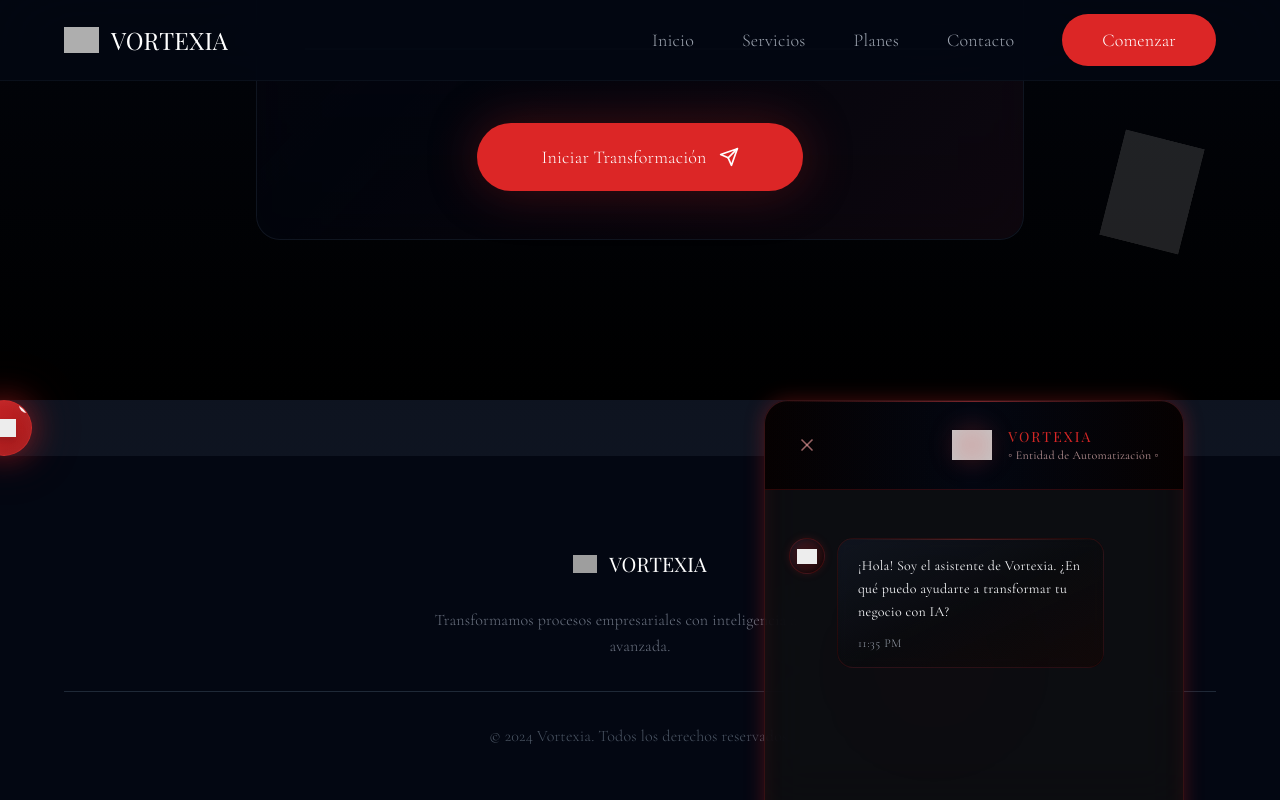
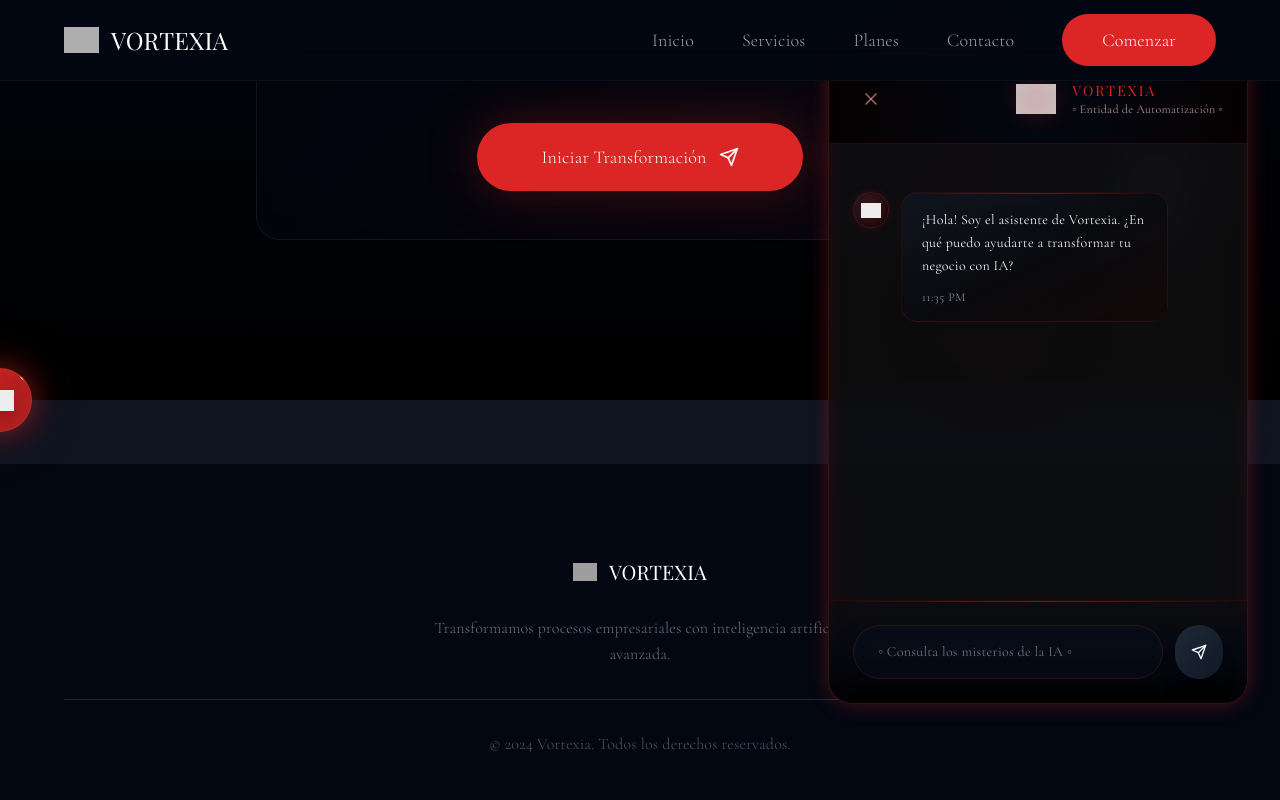
Before and after one commit to rznavarro/Vortexia.new, a React (Vite) app: page / in a window 1280 px wide. Both pictures are taken after a click on the button 4 px from the left and 4293 px from the top of the page. Shown: the part 3893-4693 px from the top of the page. Built offline with nearby package versions, Linux system fonts and the light colour scheme; grey boxes are pictures that could not be loaded; a web font is replaced by a local one.

Commit message:
Move chat button to right side

```diff
--- a/src/components/Chat.tsx
+++ b/src/components/Chat.tsx
@@ -99,7 +99,7 @@ export default function Chat({ isOpen, onClose }: ChatProps) {
       animate={{ opacity: 1, scale: 1, y: 0 }}
       exit={{ opacity: 0, scale: 0.9, y: 20 }}
       transition={{ duration: 0.3, ease: "easeOut" }}
-      className="fixed top-1/2 right-24 transform -translate-y-1/2 w-[420px] h-[650px] vortexia-glass rounded-3xl vortexia-shadow-pulse z-50 flex flex-col overflow-hidden"
+      className="fixed bottom-24 right-8 w-[420px] h-[650px] vortexia-glass rounded-3xl vortexia-shadow-pulse z-40 flex flex-col overflow-hidden"
       style={{
         boxShadow: '0 30px 60px -12px rgba(0, 0, 0, 0.9), 0 0 100px rgba(220, 38, 38, 0.3), inset 0 1px 0 rgba(255, 255, 255, 0.03)'
       }}
--- a/src/components/ChatButton.tsx
+++ b/src/components/ChatButton.tsx
@@ -11,7 +11,7 @@ export default function ChatButton() {
       {/* Chat Toggle Button */}
       <motion.button
         onClick={() => setIsChatOpen(!isChatOpen)}
-        className="fixed top-1/2 right-6 transform -translate-y-1/2 w-14 h-14 bg-gradient-to-br from-red-600/90 to-red-700/90 hover:from-red-700 hover:to-red-800 text-white rounded-full shadow-2xl z-40 flex items-center justify-center transition-all duration-500 hover:scale-110 border border-red-500/30 relative group overflow-hidden backdrop-blur-sm"
+        className="fixed bottom-8 right-8 w-16 h-16 bg-gradient-to-br from-red-600/90 to-red-700/90 hover:from-red-700 hover:to-red-800 text-white rounded-full shadow-2xl z-50 flex items-center justify-center transition-all duration-500 hover:scale-110 border border-red-500/30 relative group overflow-hidden backdrop-blur-sm"
         whileHover={{ scale: 1.1 }}
         whileTap={{ scale: 0.95 }}
         style={{
@@ -24,7 +24,7 @@ export default function ChatButton() {
         <img
           src="https://qtrypzzcjebvfcihiynt.supabase.co/storage/v1/object/public/base44-prod/public/efef71724_descarga4.png"
           alt="Vortexia Chat"
-          className="w-6 h-6 object-contain filter brightness-150 drop-shadow-lg relative z-10 group-hover:brightness-200 transition-all duration-500"
+          className="w-7 h-7 object-contain filter brightness-150 drop-shadow-lg relative z-10 group-hover:brightness-200 transition-all duration-500"
         />
 
         {/* Notification dot */}
@@ -33,7 +33,7 @@ export default function ChatButton() {
         </div>
 
         {/* Elegant side indicator */}
-        <div className="absolute -left-1 top-1/2 transform -translate-y-1/2 w-1 h-8 bg-gradient-to-b from-transparent via-red-500/60 to-transparent rounded-full opacity-0 group-hover:opacity-100 transition-opacity duration-500"></div>
+        <div className="absolute -left-2 top-1/2 transform -translate-y-1/2 w-1 h-10 bg-gradient-to-b from-transparent via-red-500/60 to-transparent rounded-full opacity-0 group-hover:opacity-100 transition-opacity duration-500"></div>
       </motion.button>
 
       {/* Chat Component */}
```
